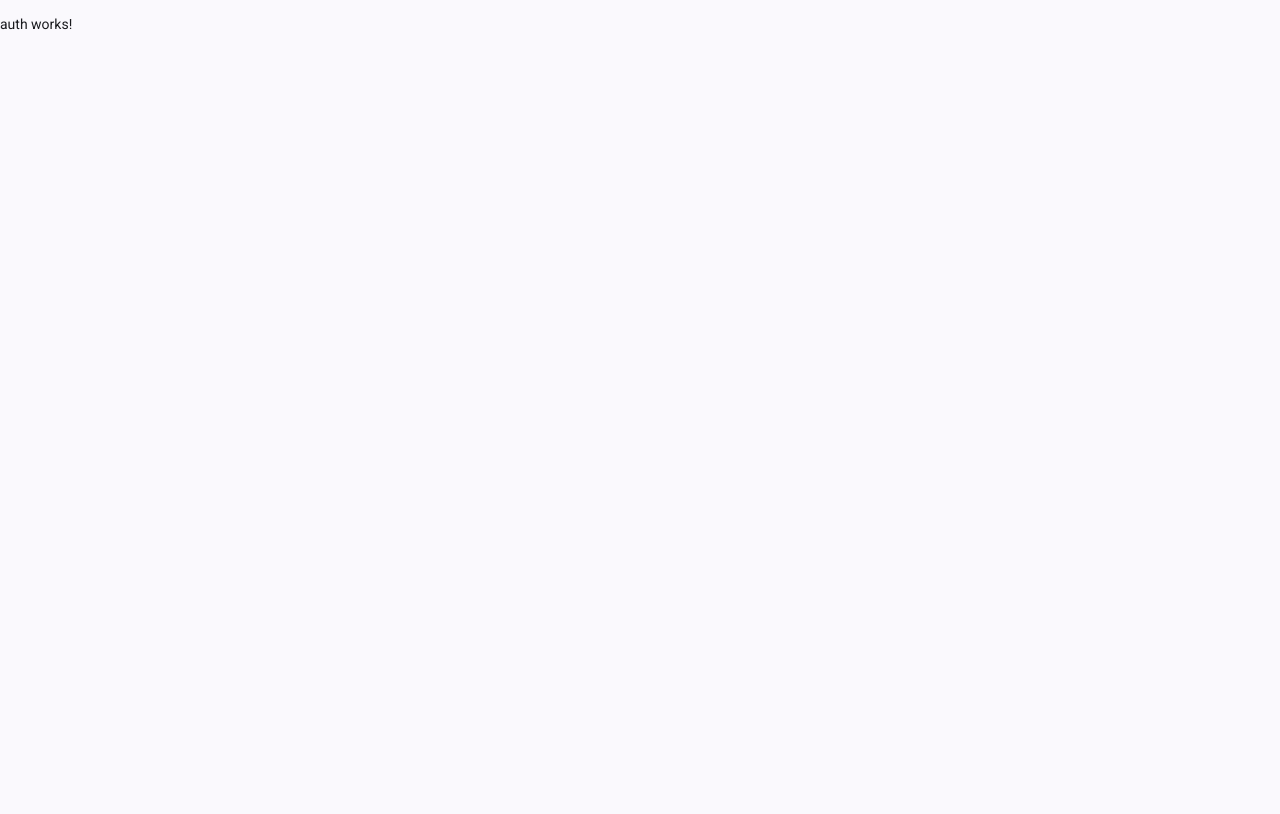
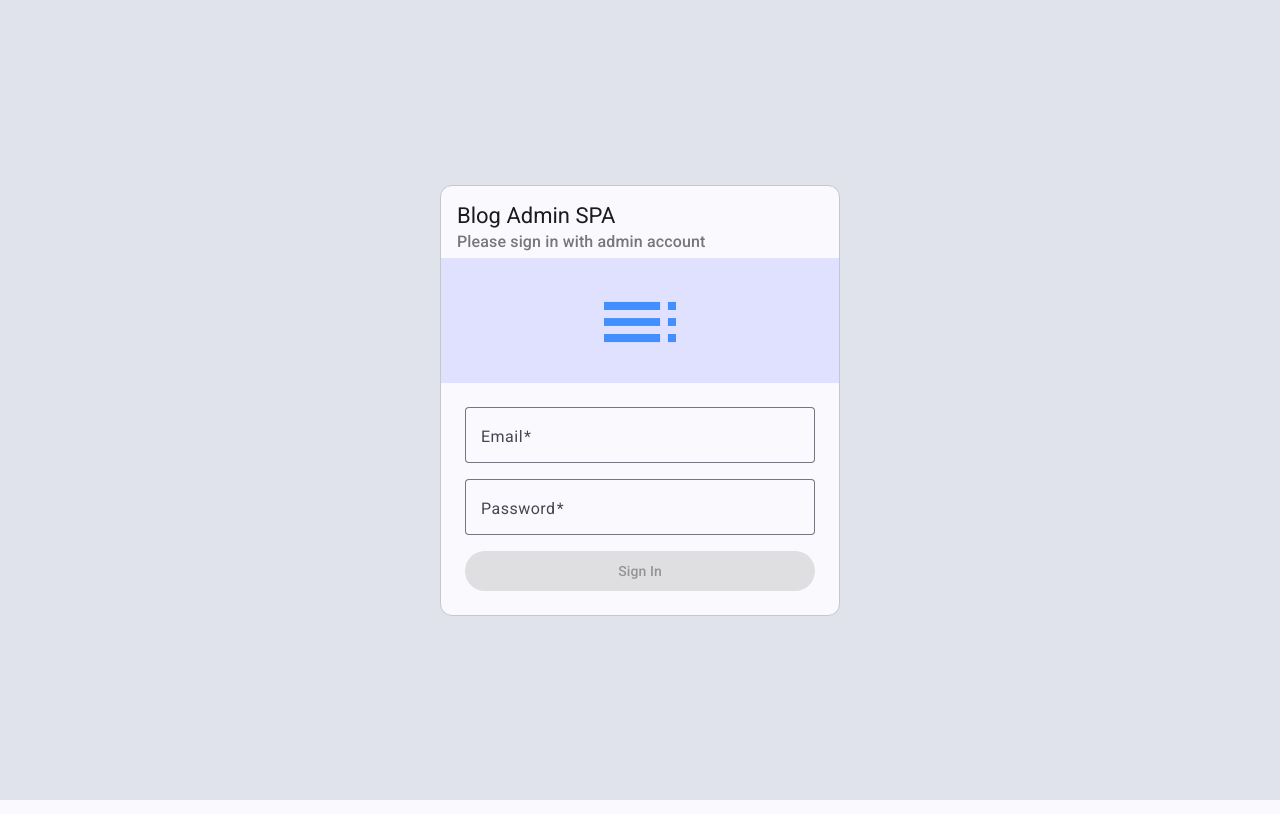
Before and after one commit to boycany/blog-admin-spa, an Angular app: page /auth in a window 1280 px wide. Built offline with nearby package versions, Linux system fonts and the light colour scheme.

Commit message:
feat: Auth page layout and form.

```diff
--- a/src/app/auth/auth.html
+++ b/src/app/auth/auth.html
@@ -1 +1,55 @@
-<p>auth works!</p>
+<mat-card appearance="outlined">
+  <mat-card-header>
+    <mat-card-title>Blog Admin SPA</mat-card-title>
+    <mat-card-subtitle>Please sign in with admin account</mat-card-subtitle>
+  </mat-card-header>
+  <div class="icon-container">
+    <mat-icon fontSet="material-icons-outlined">toc</mat-icon>
+  </div>
+  <mat-card-content>
+    <form [formGroup]="form" (submit)="onSubmit()">
+      <mat-form-field appearance="outline" [subscriptSizing]="'dynamic'">
+        <mat-label>Email</mat-label>
+        <input
+          matInput
+          type="email"
+          required
+          formControlName="email"
+          [errorStateMatcher]="errorStateMatcher"
+        />
+        @let emailCtrl = form.get('email');
+        @if (emailCtrl?.errors?.['required']) {
+          <mat-error> Email is required </mat-error>
+        }
+        @if (emailCtrl?.errors?.['email']) {
+          <mat-error>Invalid email format</mat-error>
+        }
+      </mat-form-field>
+
+      <mat-form-field appearance="outline" [subscriptSizing]="'dynamic'">
+        <mat-label>Password</mat-label>
+        <input
+          matInput
+          type="password"
+          required
+          formControlName="password"
+          [errorStateMatcher]="errorStateMatcher"
+        />
+        @let passwordCtrl = form.get('password');
+        @if (passwordCtrl?.errors?.['required']) {
+          <mat-error> Password is required </mat-error>
+        }
+        @if (passwordCtrl?.errors?.['minlength']) {
+          <mat-error> Password must be at least 8 characters </mat-error>
+        }
+      </mat-form-field>
+      <button matButton="filled" type="submit" [disabled]="form.invalid">
+        Sign In
+        <!-- {{ mode() === 'signIn' ? 'Sign In' : 'Sign Up' }} -->
+      </button>
+      <!-- <button matButton="elevated" type="button" (click)="switchMode()">
+        {{ mode() === 'signIn' ? 'Create Account' : 'Back to Log In' }}
+      </button> -->
+    </form>
+  </mat-card-content>
+</mat-card>
--- a/src/app/auth/auth.scss
+++ b/src/app/auth/auth.scss
@@ -0,0 +1,53 @@
+:host {
+  display: flex;
+  justify-content: center;
+  align-items: center;
+  height: 100%;
+  width: 100%;
+  background-color: var(--nv-90);
+}
+
+mat-card {
+  max-width: 400px;
+
+  mat-card-header {
+    mat-card-subtitle {
+      color: var(--n-50);
+    }
+  }
+
+  .icon-container {
+    margin-top: 4px;
+    width: 100%;
+    text-align: center;
+    background-color: var(--t-90);
+
+    mat-icon {
+      margin: 16px 0 8px 0;
+      font-size: 96px;
+      color: var(--p-60);
+    }
+  }
+
+  mat-card-content {
+    padding: 24px;
+
+    form {
+      display: flex;
+      flex-direction: column;
+      gap: 16px;
+      // margin-top: 16px;
+
+      button[type='button'] {
+        margin-top: 4px;
+      }
+    }
+  }
+}
+
+@media screen and (min-width: 600px) {
+  mat-card {
+    min-width: 400px;
+    max-width: 600px;
+  }
+}
--- a/src/app/auth/auth.ts
+++ b/src/app/auth/auth.ts
@@ -1,9 +1,38 @@
-import { Component } from '@angular/core';
+import { Component, signal } from '@angular/core';
+import { MatCardModule } from '@angular/material/card';
+import { MatButtonModule } from '@angular/material/button';
+import { MatIconModule } from '@angular/material/icon';
+import { MatFormFieldModule } from '@angular/material/form-field';
+import { MatInputModule } from '@angular/material/input';
+import { FormControl, FormGroup, ReactiveFormsModule, Validators } from '@angular/forms';
+import { ErrorStateMatcher } from '@angular/material/core';
 
 @Component({
   selector: 'app-auth',
-  imports: [],
+  imports: [
+    MatCardModule,
+    MatButtonModule,
+    MatIconModule,
+    MatFormFieldModule,
+    MatInputModule,
+    ReactiveFormsModule,
+  ],
   templateUrl: './auth.html',
   styleUrl: './auth.scss',
 })
-export class Auth {}
+export class Auth {
+  form = new FormGroup({
+    email: new FormControl('', [Validators.required, Validators.email]),
+    password: new FormControl('', [Validators.required, Validators.minLength(8)]),
+  });
+  errorStateMatcher = new ErrorStateMatcher();
+  // mode = signal<'signIn' | 'signUp'>('signIn');
+
+  onSubmit() {
+    console.log('this.form.value :>> ', this.form.value);
+  }
+
+  // switchMode() {
+  //   this.mode.set(this.mode() === 'signIn' ? 'signUp' : 'signIn');
+  // }
+}
--- a/src/index.html
+++ b/src/index.html
@@ -10,7 +10,11 @@
       href="https://fonts.googleapis.com/css2?family=Roboto:wght@300;400;500&display=swap"
       rel="stylesheet"
     />
-    <link href="https://fonts.googleapis.com/icon?family=Material+Icons" rel="stylesheet" />
+    <link
+      href="https://fonts.googleapis.com/css?family=Material+Icons|Material+Icons+Outlined|Material+Icons+Two+Tone|Material+Icons+Round|Material+Icons+Sharp"
+      rel="stylesheet"
+    />
+    <!-- <link href="https://fonts.googleapis.com/icon?family=Material+Icons" rel="stylesheet" /> -->
   </head>
   <body>
     <app-root></app-root>
--- a/src/styles.scss
+++ b/src/styles.scss
@@ -5,6 +5,7 @@
 // custom components at https://material.angular.dev/guide/theming
 @use '@angular/material' as mat;
 @use 'vars' as vars;
+@use 'custom' as custom;
 
 html {
   $theme: (
--- /dev/null
+++ b/src/styles/_custom.scss
@@ -0,0 +1,5 @@
+// Make mat-icon can be scaled easily
+mat-icon.mat-icon {
+  width: auto;
+  height: auto;
+}
```
Also changed, not shown: src/app/shared/helpers/error-state-matcher.ts (added, +10 -0 lines).
